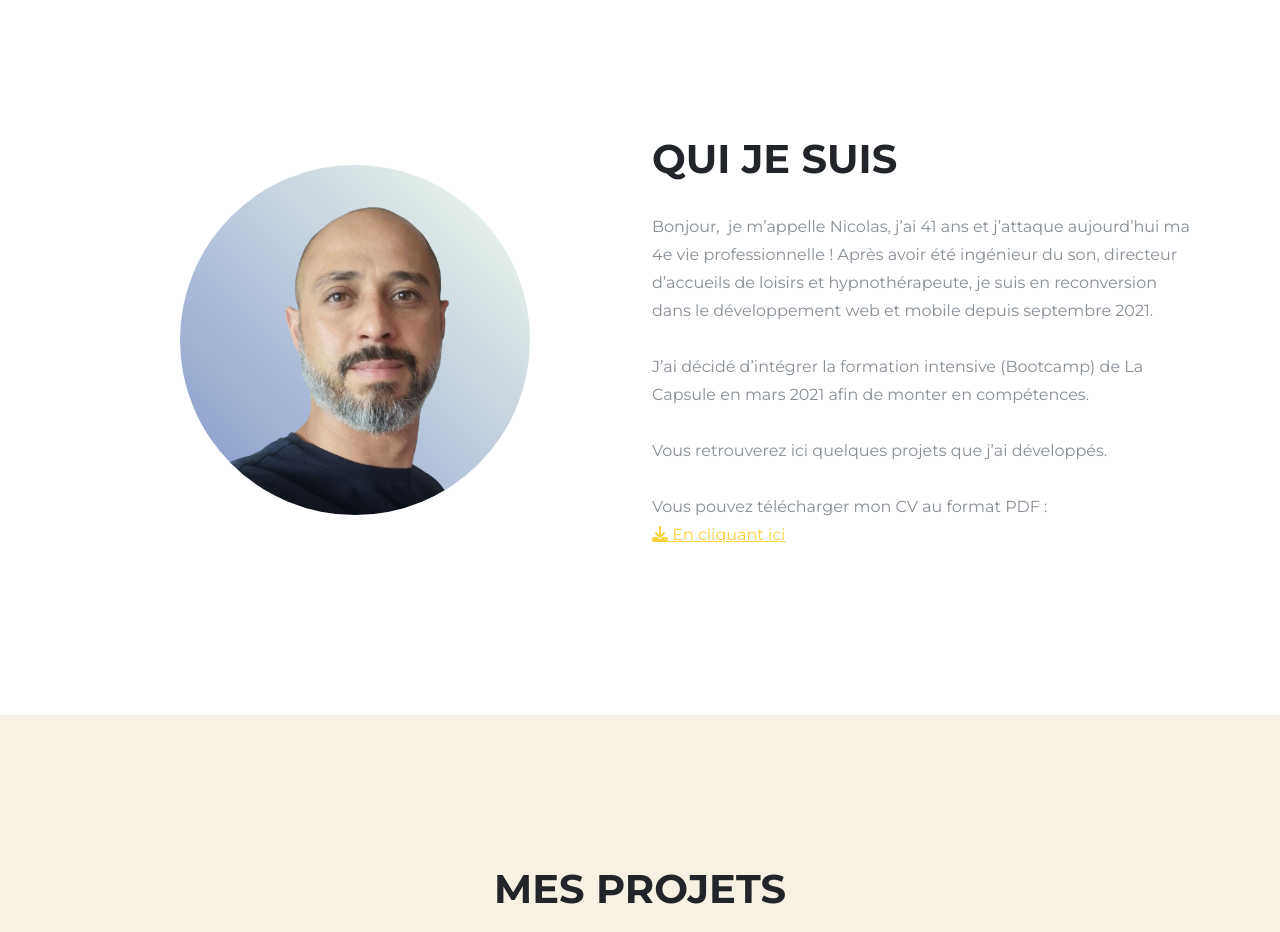
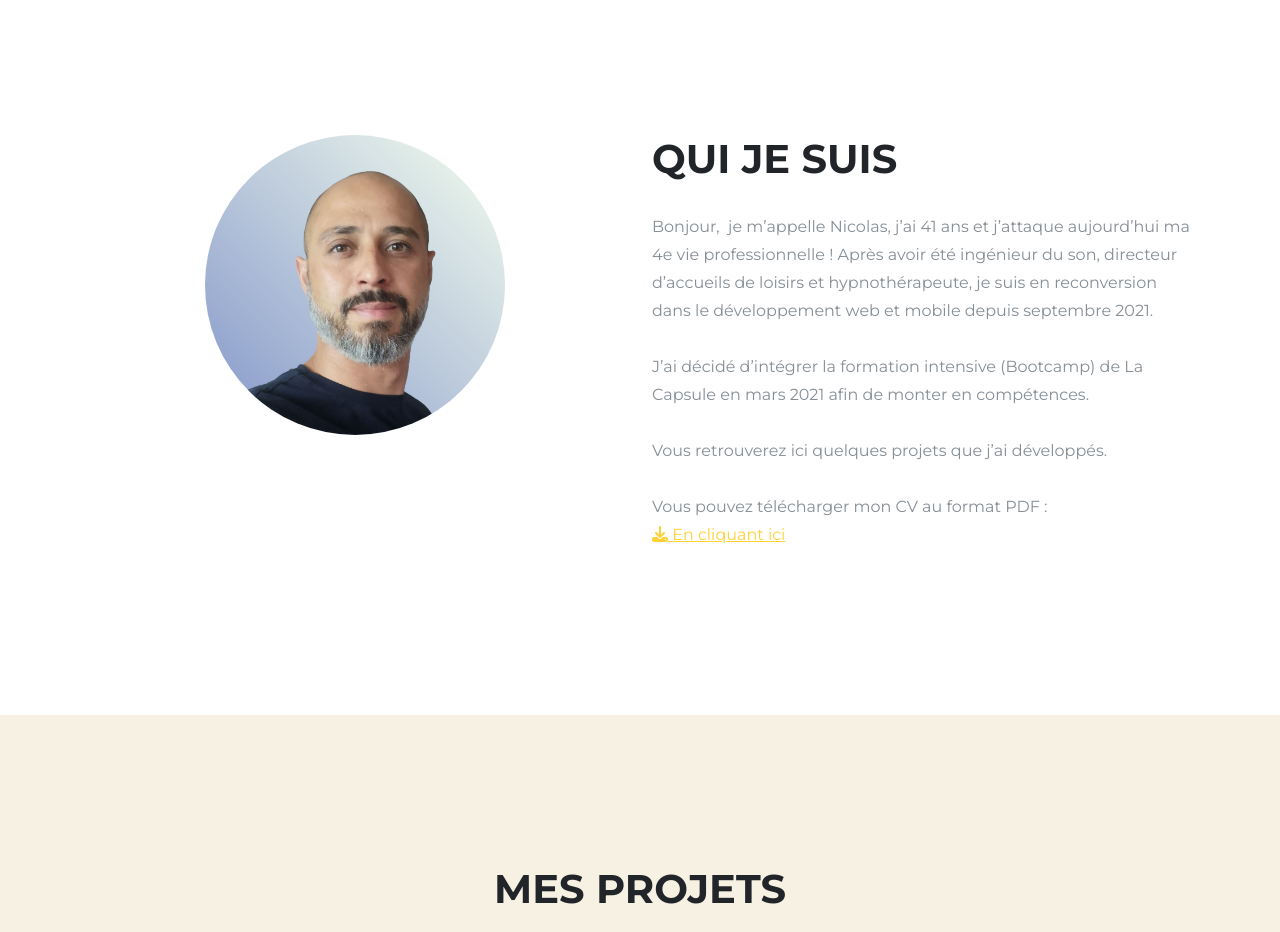
Before and after one commit to Tarnof-Code/portfolio, a plain HTML site: page index.html in a window 1280 px wide. Shown: the part 780-1712 px from the top of the page. Drawn offline with Linux system fonts and the light colour scheme; a web font is replaced by a local one.

Commit message:
resize overlay

```diff
--- a/assets/css/style.css
+++ b/assets/css/style.css
@@ -188,7 +188,7 @@
     background-color: white;
     transform: translate(-50%,-50%);
     -ms-transform: translate(-50%,-50%);
-    min-width:10%;
+    /* min-width:10%; */
     min-height: 20%;
     border-radius: 10%;
     padding: 40px;
--- a/index.html
+++ b/index.html
@@ -81,11 +81,12 @@
         <div class="container">
             <div class="row">
                   <div class="col d-xxl-flex">
-                    <div class="row d-xxl-flex justify-content-xxl-center align-items-xxl-center row d-sm-flex justify-content-sm-center align-items-sm-center">
-                        <div class="col-md-6" style="margin-bottom: 20px;"><img
-                                class="rounded-circle d-flex flex-row mx-auto" src="assets/img/team/photoTarnof.jpg"
-                                 style="width: 350px;height: 350px;"></div>
-                        <div class="col-md-6 mx-auto"  >
+                    <div class="row d-xxl-flex justify-content-xxl-center align-items-xxl-center">
+                        <div class="col-sm-6" style="margin-bottom: 20px;">
+                            <img class="rounded-circle d-flex flex-row mx-auto" src="assets/img/team/photoTarnof.jpg"
+                                 style="width: 300px;height: 300px;">
+                        </div>
+                        <div class="col-md-6 mx-auto"   >
                           <div class="text-center-sm">
                             <h2 class="text-uppercase section-heading " style="margin-bottom: 30px;">Qui je suis</h2>
                           </div>
```
